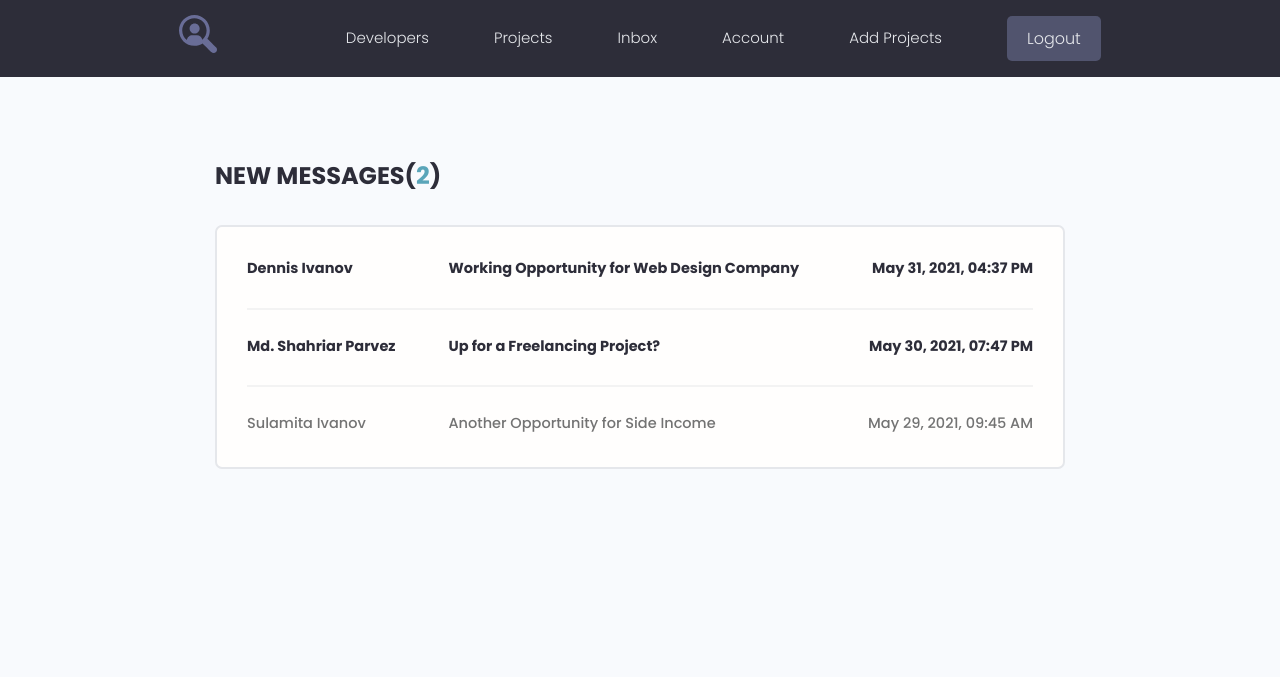
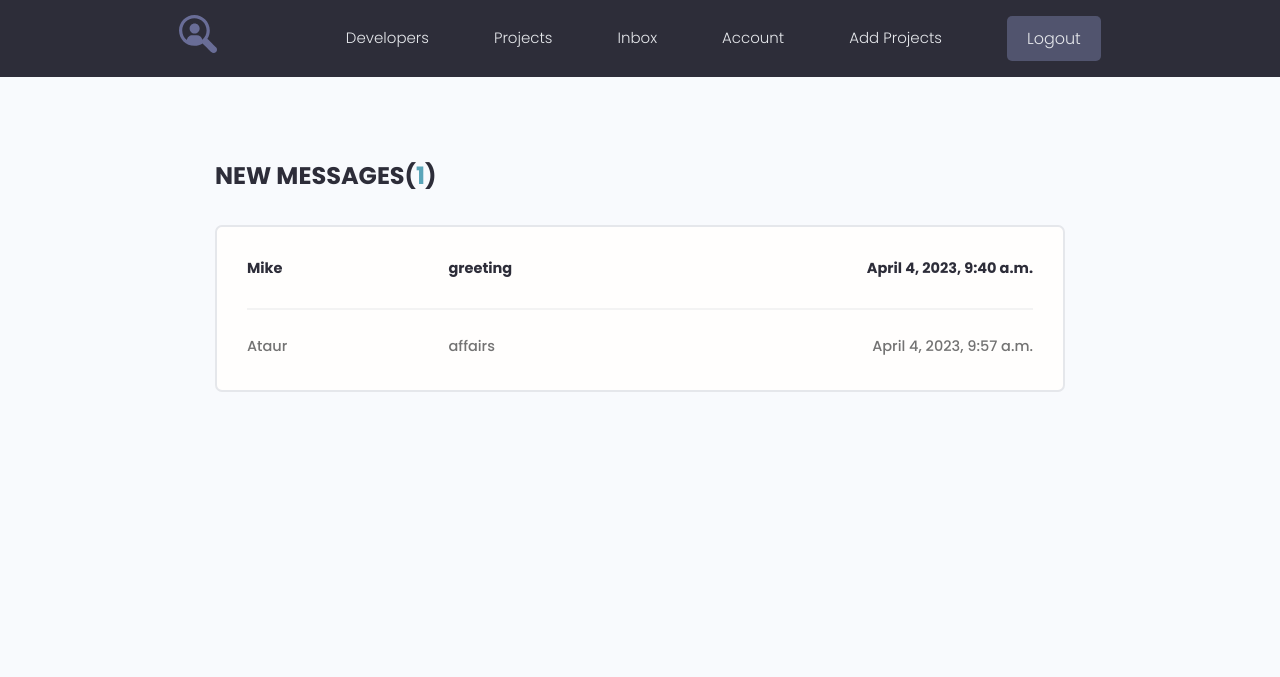
Before and after one commit to StanislavPopovSP/Django_fourth_project, a Django app: page /inbox/ in a window 1280 px wide. Shown: the top 677 px of the page. Run offline with Django 4.2, Linux system fonts and the light colour scheme; a user stored in the database is signed in; data comes from the database, SQL or seed files in the repository; both versions use the stored data as it was after the commit; some libraries are stand-ins or nearby versions.

Commit message:
Дописал обработчик inbox для доступа к сообщениям пользователя, рефакторинг шаблона inbox.html.

```diff
--- a/devsearch/users/models.py
+++ b/devsearch/users/models.py
@@ -3,6 +3,7 @@ from django.contrib.auth.models import User  # Модель самого пол
 
 
 class Profile(models.Model):
+    """Профиль пользователя"""
     user = models.OneToOneField(User, on_delete=models.CASCADE, null=True, blank=True)  # Один профиль пользователя может быть связан с одним зарегистрированным пользователем, у которого могут быть проекты и т.д. Что бы одна регистрационная учётка соответствовала одному профилю пользователя.
     # В админке у нас есть пользователи, но нам надо как то связать с профилем пользователя, как бы пользователь это одно, а профиль пользователя, что бы его можно было какими-то данными наполнять его профиль. У пользователя может быть свой профиль, в котором могут быть более расширенные данные.
     # Когда мы пользователя зарегистрировали он попадает в общую модель пользователей, которая есть уже в django, и что бы профиль пользователя, его личные данные могли связываться только с этим одним полем.
@@ -19,6 +20,7 @@ class Profile(models.Model):
     created = models.DateTimeField(auto_now_add=True)
 
     def __str__(self):
+        """Имя пользователя"""
         return f'{self.username}'
 
 
@@ -30,6 +32,7 @@ class Skill(models.Model):
     created = models.DateTimeField(auto_now_add=True)
 
     def __str__(self):
+        """Имя навыка"""
         return f'{self.name}'
 
 
@@ -37,12 +40,12 @@ class Message(models.Model):
     """Для отправки сообщения"""
     sender = models.ForeignKey(Profile, on_delete=models.SET_NULL, null=True, blank=True) # отправитель
     recipient = models.ForeignKey(Profile, on_delete=models.SET_NULL, null=True, blank=True, related_name='messages') # получатель, related_name - имя по кот-му мы сможем обратиться к данному полю, если какое-то поле по внешнему ключу мы хотим получать доступ, мы к нему не добавляли _set, в место этого мы можем обратиться по этому имени.
-    name = models.CharField(max_length=200, null=True, blank=True)
+    name = models.CharField(max_length=200, null=True, blank=True) # имя пользователя кот-й прислал сообщение.
     email = models.EmailField(max_length=200, null=True, blank=True) # работает как CharField, только валидация будет на ввод email, что бы была @ и один символ после собачки.
     subject = models.CharField(max_length=200, null=True, blank=True) # тема письма
     body = models.TextField() # тело сообщения, поле обязательное для заполнения
     is_read = models.BooleanField(default=False, null=True) # нужно как-то отслеживать сообщение прочитано или нет, есть два состояния, либо прочитано, лио нет. По умолчанию не прочитанное сообщение. null=True - и уже программно будет, что сообщение прочитано.
-    created = models.DateTimeField(auto_now_add=True) # Дата создания этого сообщения
+    created = models.DateTimeField(auto_now_add=True) # дата создания этого сообщения
 
     def __str__(self):
         return f'{self.subject}'
--- a/devsearch/users/templates/users/inbox.html
+++ b/devsearch/users/templates/users/inbox.html
@@ -4,29 +4,21 @@
 <!-- Main Section -->
 <main class="inbox my-xl">
     <div class="content-box">
-        <h3 class="inbox__title">New Messages(<span>2</span>)</h3>
+        <h3 class="inbox__title">New Messages(<span>{{ unread_count }}</span>)</h3>
         <ul class="messages">
+            {% for message in messages_requests %}
+            {% if message.is_read == False %} <!-- Если не прочитанные, то будет жирным выделяться -->
             <li class="message message--unread">
+                {% else %}
+            <li class="message message">
+                {% endif %}
                 <a href="message.html">
-                    <span class="message__author">Dennis Ivanov</span>
-                    <span class="message__subject">Working Opportunity for Web Design Company</span>
-                    <span class="message__date">May 31, 2021, 04:37 PM</span>
+                    <span class="message__author">{{ message.name }}</span>
+                    <span class="message__subject">{{ message.subject }}</span>
+                    <span class="message__date">{{ message.created}}</span>
                 </a>
             </li>
-            <li class="message message--unread">
-                <a href="message.html">
-                    <span class="message__author">Md. Shahriar Parvez</span>
-                    <span class="message__subject">Up for a Freelancing Project?</span>
-                    <span class="message__date">May 30, 2021, 07:47 PM</span>
-                </a>
-            </li>
-            <li class="message">
-                <a href="message.html">
-                    <span class="message__author">Sulamita Ivanov</span>
-                    <span class="message__subject">Another Opportunity for Side Income</span>
-                    <span class="message__date">May 29, 2021, 09:45 AM</span>
-                </a>
-            </li>
+            {% endfor %}
         </ul>
     </div>
 </main>
--- a/devsearch/users/utils.py
+++ b/devsearch/users/utils.py
@@ -11,7 +11,7 @@ def search_profiles(request):
     # поиск с точным совпадением навыков
     # skill = Skill.objects.filter(name__iexact=search_query)  # name__iexact - точное совпадение, search_query - то что будет написано в поисковой строке.
 
-    # поиск с побуквенным совпадением
+    # поиск с побуквенным совпадением навыков
     skill = Skill.objects.filter(name__icontains=search_query)
 
     profiles = Profile.objects.distinct().filter(
--- a/devsearch/users/views.py
+++ b/devsearch/users/views.py
@@ -1,5 +1,5 @@
 from django.shortcuts import render, redirect
-from .models import Profile, Skill
+from .models import Profile, Skill, Message
 from django.contrib.auth import logout, login, authenticate  # есть готовый элемент который делает разлогинивание
 from django.contrib.auth.models import User  # Нужно связать БД пользователей кот-я есть с моделью пользователей.
 from django.core.exceptions import ObjectDoesNotExist  # Нужно предусмотреть ошибку если пользователя не будет в БД. ObjectDoesNotExist - объект не существует.
@@ -124,7 +124,7 @@ def edit_account(request):
 
 @login_required(login_url='login')
 def create_skill(request):
-    """Для добавления навыков"""
+    """Добавления навыков"""
     profile = request.user.profile
     form = SkillForm()
 
@@ -143,7 +143,7 @@ def create_skill(request):
 
 @login_required(login_url='login')
 def update_skill(request, pk):
-    """Для редактирования навыков"""
+    """Редактирования навыков"""
     profile = request.user.profile
     skill = profile.skill_set.get(id=pk)
     form = SkillForm(instance=skill)
@@ -161,6 +161,7 @@ def update_skill(request, pk):
 
 @login_required(login_url='login')
 def delete_skill(request, pk):
+    """Удаление навыков"""
     profile = request.user.profile
     skill = profile.skill_set.get(id=pk)
 
@@ -175,8 +176,15 @@ def delete_skill(request, pk):
 
 @login_required(login_url='login')
 def inbox(request):
+    """Доступ к сообщениям зарегистрированного пользователя"""
+    profile = request.user.profile
+    messages_requests = profile.messages.all() # message_requests = # из таблицы Message достаем все данные по имени related_name='messages'. Относительно пользователя достаем эти сообщения, что бы другие пользователи эти сообщения не видели.
+    # подсчёт прочитанных и не прочитанных сообщений
+    unread_count = messages_requests.filter(is_read=False).count()
+
     context = {
-
+        'messages_requests': messages_requests, # все сообщения
+        'unread_count': unread_count # не прочитанные
     }
 
     return render(request, 'users/inbox.html', context)
```
Also changed, not shown: devsearch/db.sqlite3.
